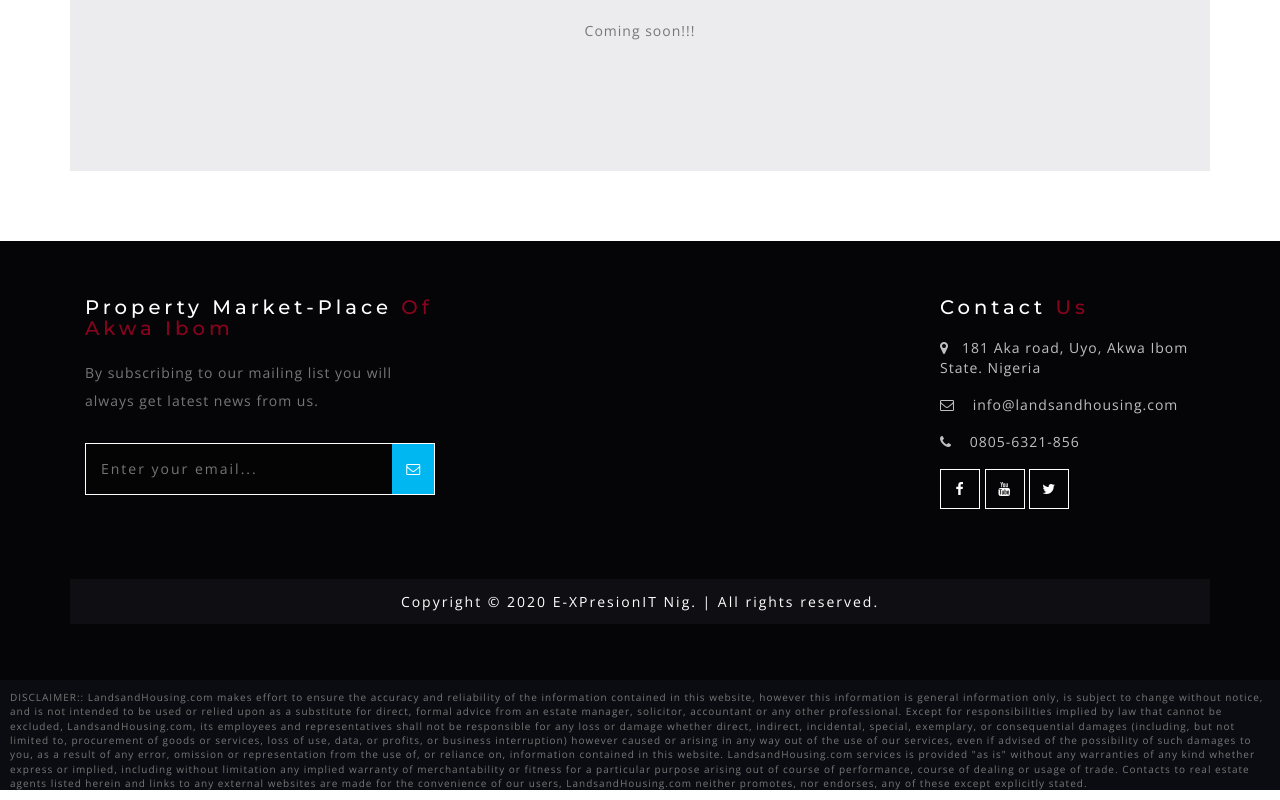
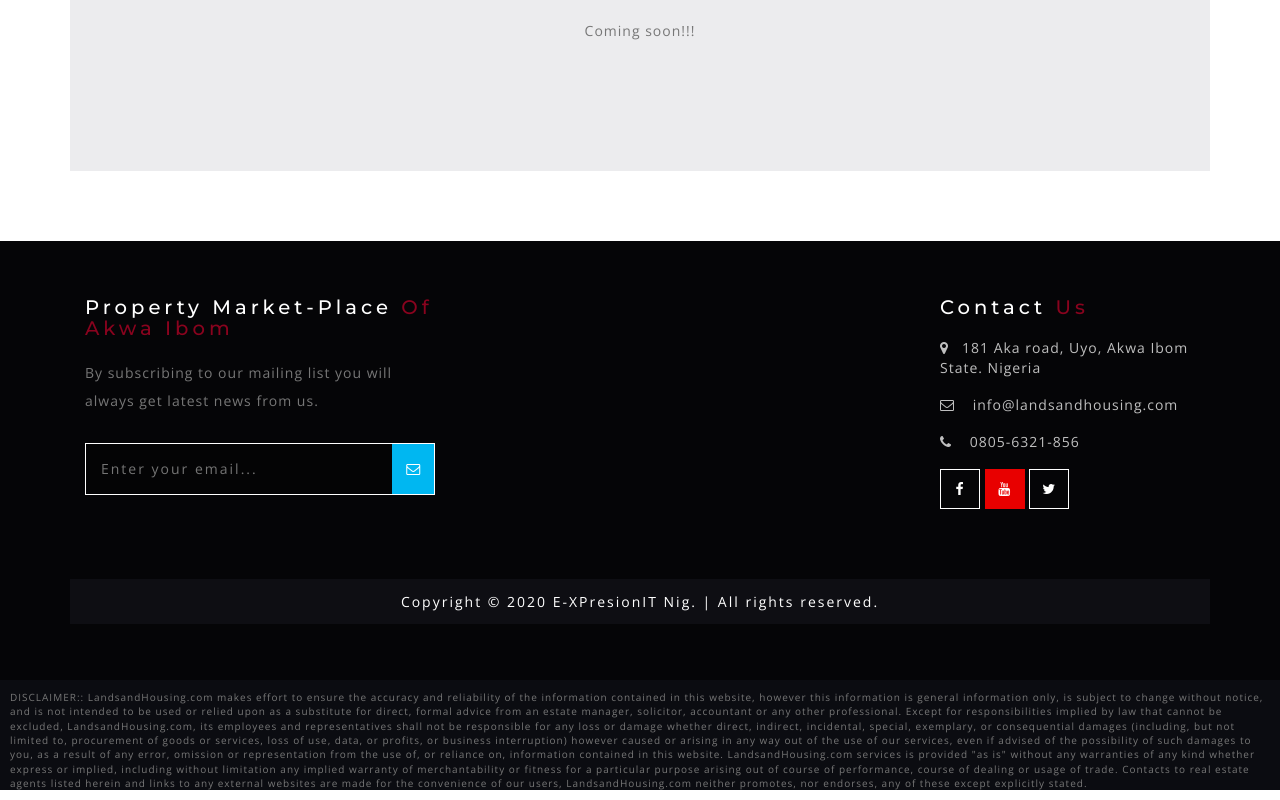
Before and after one commit to abansinsi/lands.github.io, a plain HTML site: page index.html in a window 1280 px wide. In both pictures the pointer is over the link 1004 px from the left and 2639 px from the top of the page. Shown: the part 2151-2951 px from the top of the page. Drawn offline with nearby package versions, Linux system fonts and the light colour scheme.

Commit message:
Add files via upload

```diff
--- a/css/style.css
+++ b/css/style.css
@@ -2382,6 +2382,12 @@ h2.typoh2 {
     background: #3b5998;
 }
 
+.w3_youtube:hover {
+	border: 1px solid #E80000;
+	background: #E80000;
+
+}
+
 .w3_twitter:hover {
     border: 1px solid #1da1f2;
     background: #1da1f2;
```
